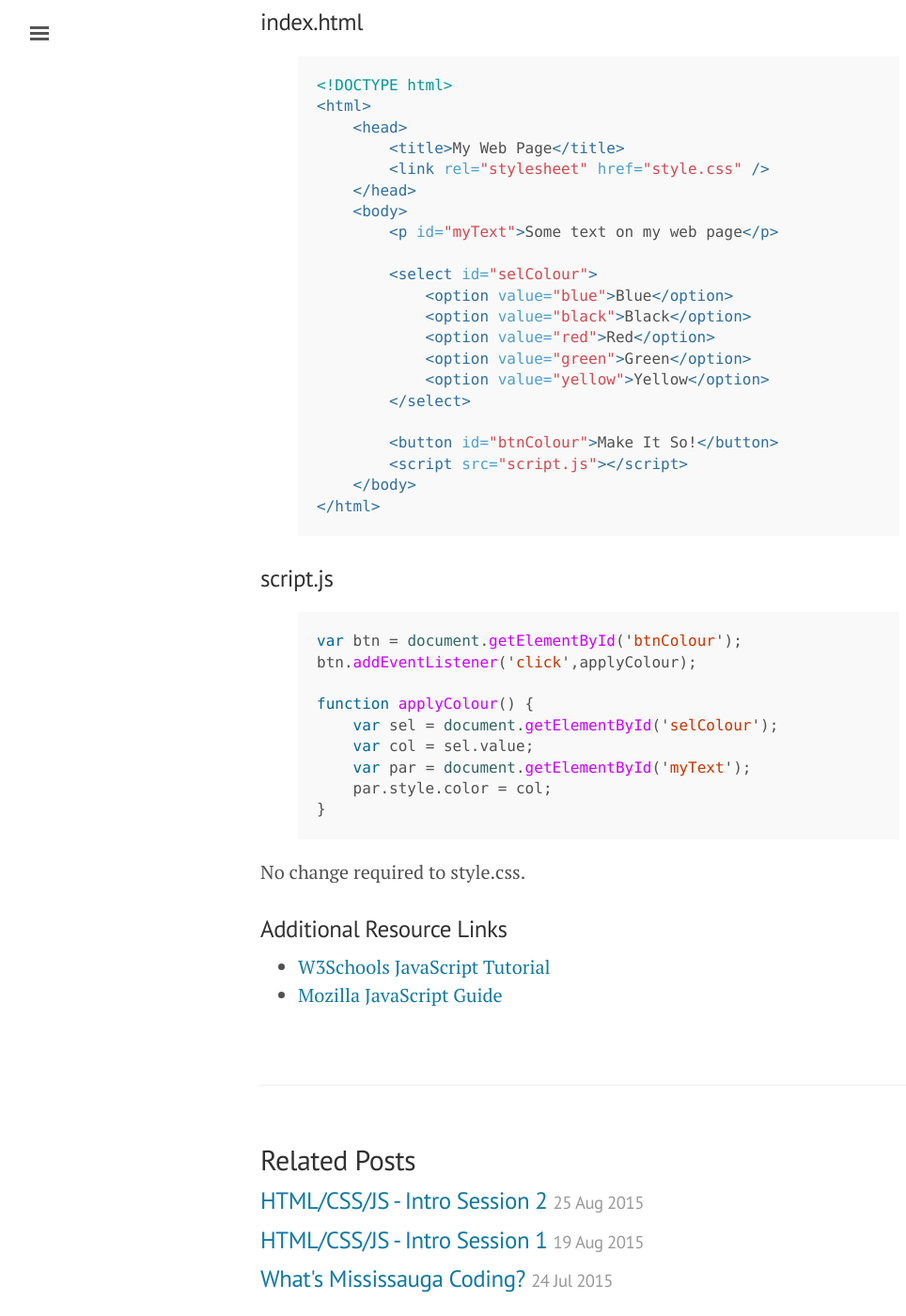
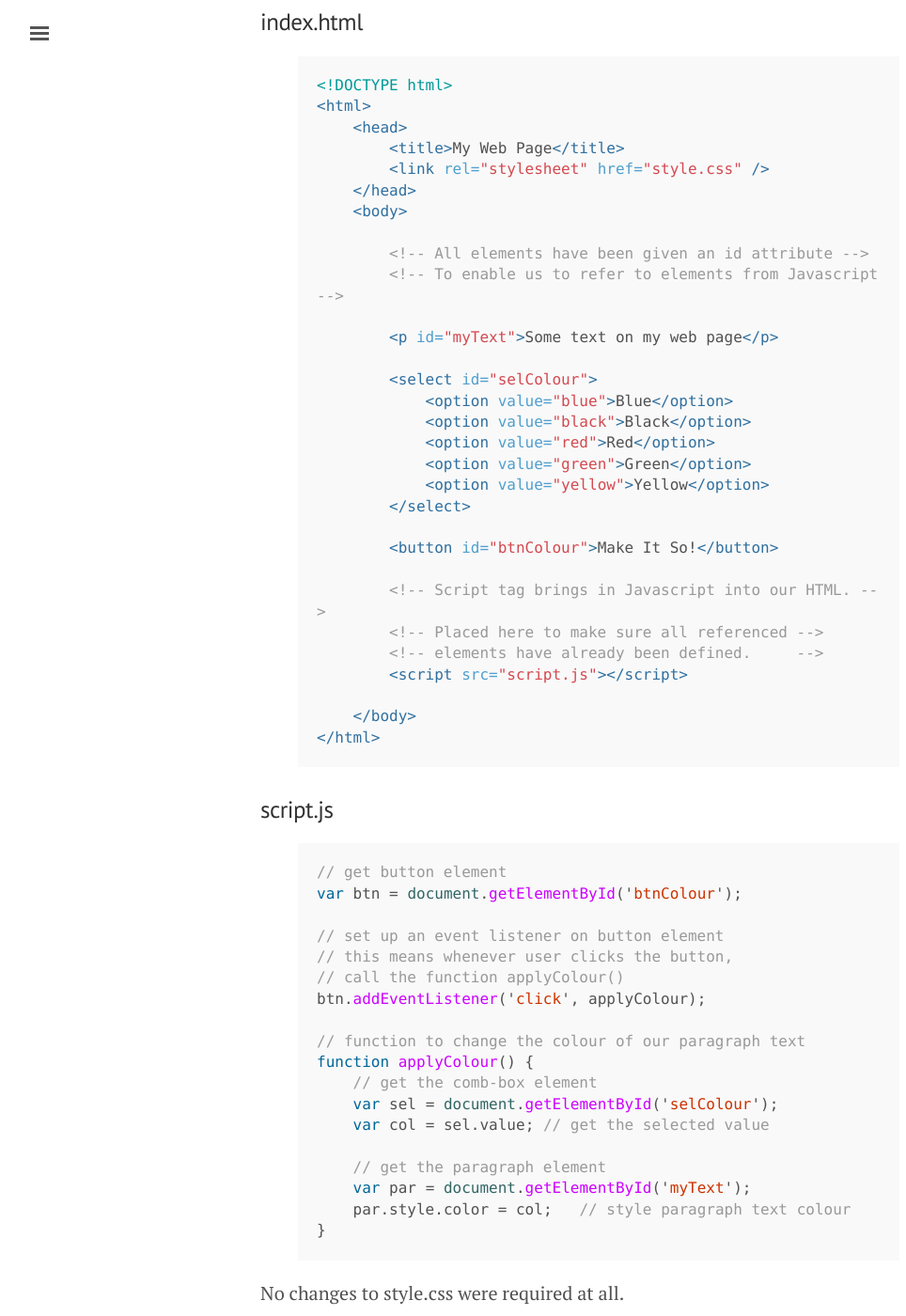
Before and after one commit to MississaugaCoding/mississaugacoding.github.io, a Jekyll site: the page built from _posts/2015-09-01-html-css-js-intro-session3.md, in a window 1280 px wide and 1400 px high, scrolled down 4889 px. Shown: the whole window at 94% size, without its empty margins (3-967 px from the left). Built offline with Jekyll 4.4.1, drawn with Linux system fonts in a browser that asks for light colours; comment, search, counter and statistics services are not loaded.

Commit message:
added comments to exercise solution

```diff
--- a/_posts/2015-09-01-html-css-js-intro-session3.md
+++ b/_posts/2015-09-01-html-css-js-intro-session3.md
@@ -199,6 +199,10 @@ Sample solution:
         <link rel="stylesheet" href="style.css" />
     </head>
     <body>
+
+        <!-- All elements have been given an id attribute -->
+        <!-- To enable us to refer to elements from Javascript -->
+
         <p id="myText">Some text on my web page</p>
 
         <select id="selColour">
@@ -210,25 +214,39 @@ Sample solution:
         </select>
 
         <button id="btnColour">Make It So!</button>
+
+        <!-- Script tag brings in Javascript into our HTML. -->
+        <!-- Placed here to make sure all referenced -->
+        <!-- elements have already been defined.     -->
         <script src="script.js"></script>
+
     </body>
 </html>
 {% endhighlight %}
 
 ###script.js
 {% highlight javascript %}
+// get button element
 var btn = document.getElementById('btnColour');
-btn.addEventListener('click',applyColour);
 
+// set up an event listener on button element
+// this means whenever user clicks the button,
+// call the function applyColour()
+btn.addEventListener('click', applyColour);
+
+// function to change the colour of our paragraph text
 function applyColour() {
+    // get the comb-box element
     var sel = document.getElementById('selColour');
-    var col = sel.value;
+    var col = sel.value; // get the selected value
+
+    // get the paragraph element
     var par = document.getElementById('myText');
-    par.style.color = col;
+    par.style.color = col;   // style paragraph text colour
 }
 {% endhighlight %}
 
-No change required to style.css.
+No changes to style.css were required at all.
 
 ###Additional Resource Links
 - [W3Schools JavaScript Tutorial](http://www.w3schools.com/js/)
```
